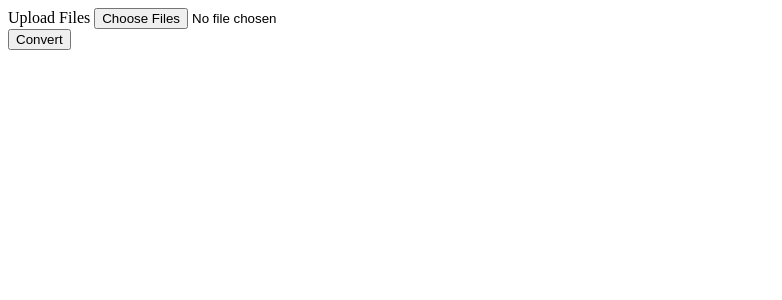
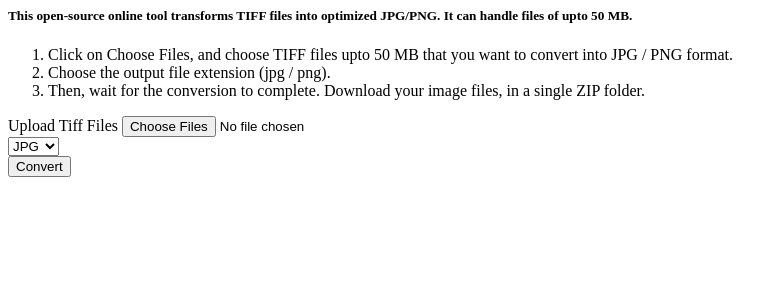
Before and after one commit to SayanSahu99/Tiff-Converter, a Flask app: template app/templates/upload.html in a window 1280 px wide. Shown: the top 300 px of the page, without its empty margins (0-782 px from the left). Run offline with Flask 2, Linux system fonts and the light colour scheme; the template is opened without the code that fills it, so the values that code supplies are empty.

Commit message:
Added instructions

```diff
--- a/app/templates/upload.html
+++ b/app/templates/upload.html
@@ -4,24 +4,40 @@
     </head>
     <body>
          {% block content %}
-         <div class="d-flex justify-content-center align-items-center">
-        <div class="card">
-          <div class="card-body">
-            <div class="container">
-              <form  action="/" method="POST" enctype="multipart/form-data">
-                <div class="mb-3">
-                  <label for="formFileMultiple" class="form-label">Upload Files</label>
-                  <input class="form-control form-control-lg" type="file" id="formFileMultiple"
-                  required
-                  name="files[]" accept=".tif"
-                  multiple>
-                </div>
-                <button type="submit" class="btn btn-primary">Convert</button>
-              </form>
+          <div class="card m-5 ">
+            <h5 class="card-header card-title mx-5 my-3 text-center">This open-source online tool transforms TIFF files into optimized JPG/PNG. It can handle files of upto 50 MB.</h5>
+            <div class="card-body">
+              <p class="card-text">
+                <ol>
+                  <li class="h6 card-text">Click on Choose Files, and choose TIFF files upto 50 MB that you want to convert into JPG / PNG format.</li>
+                  <li class="h6 card-text">Choose the output file extension (jpg / png).</li>
+                  <li class="h6 card-text">Then, wait for the conversion to complete. Download your image files, in a single ZIP folder.</li>
+                </ol>
+              </p>
+              <div class="container-fluid">
+                <form  action="/" method="POST" enctype="multipart/form-data">
+                  <div class="form-group mb-3">
+                    <label for="formFileMultiple" class="form-label row ml-2">Upload Tiff Files</label>
+                    <input class="form-control form-control-lg mb-3" type="file" id="formFileMultiple"
+                    required
+                    name="files[]"
+                    accept=".tif"
+                    multiple
+                    total-max-size="50">
+                    <div class="container d-flex justify-content-center align-items-center">
+                    <select class="form-select form-select-lg mb-3 row" aria-label=".form-select-lg example" name="ext" id="ext">
+                      <option selected value="jpg">JPG</option>
+                      <option value="PNG">PNG</option>
+                    </select>
+                    </div>
+                    <div class="d-flex justify-content-center align-items-center">
+                    <button type="submit" class="btn btn-lg btn-dark mt-3 row">Convert</button>
+                    </div>
+                  </div>
+                </form>
+              </div>
             </div>
           </div>
-        </div>
-         </div>
         {% endblock %}
     </body>
 </html>
```
